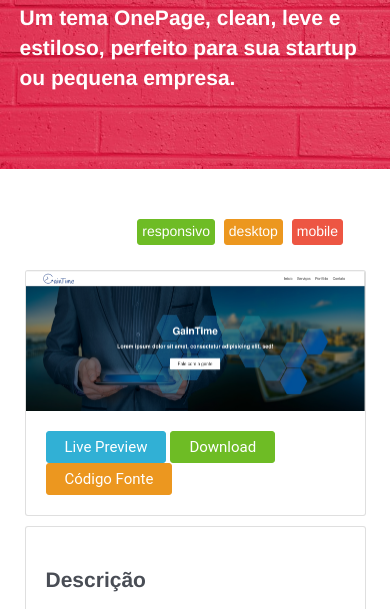
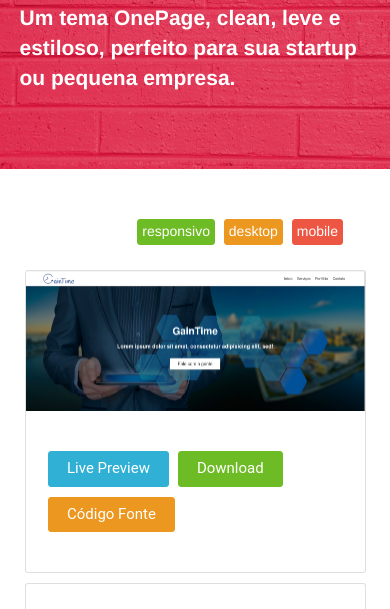
Before and after one commit to GThemes/gthemes.github.io, a plain HTML site: page themes/startup.html in a window 390 px wide. Shown: the part 191-800 px from the top of the page. Drawn offline with Linux system fonts and the light colour scheme.

Commit message:
Melhora responsividade de uma página de tema

```diff
--- a/themes/startup.html
+++ b/themes/startup.html
@@ -45,10 +45,10 @@
       </div>
       <div class="xs-12 sm-6 card">
         <img class="full" src="img/startup/banner.png" alt="">
-        <div class="card-body">
-          <a href="https://gthemes.github.io/gt-startup/" target="_blank"><button type="button" class="btn no-margin info" name="button">Live Preview</button></a>
-          <a href="https://github.com/GThemes/gt-startup/archive/v1.0.0.zip" download><button type="button" class="btn no-margin success" name="button">Download</button></a>
-          <a href="https://github.com/GThemes/gt-startup" target="_blank"><button type="button" class="btn no-margin warning" name="button">Código Fonte</button></a>
+        <div class="card-body content-align">
+          <a href="https://gthemes.github.io/gt-startup/" target="_blank" class="btn info" name="button">Live Preview</a>
+          <a href="https://github.com/GThemes/gt-startup/archive/v1.0.0.zip" download class="btn success" name="button">Download</a>
+          <a href="https://github.com/GThemes/gt-startup" target="_blank" class="btn warning" name="button">Código Fonte</a>
         </div>
       </div>
       <div class="xs-12 sm-6 card">
```
